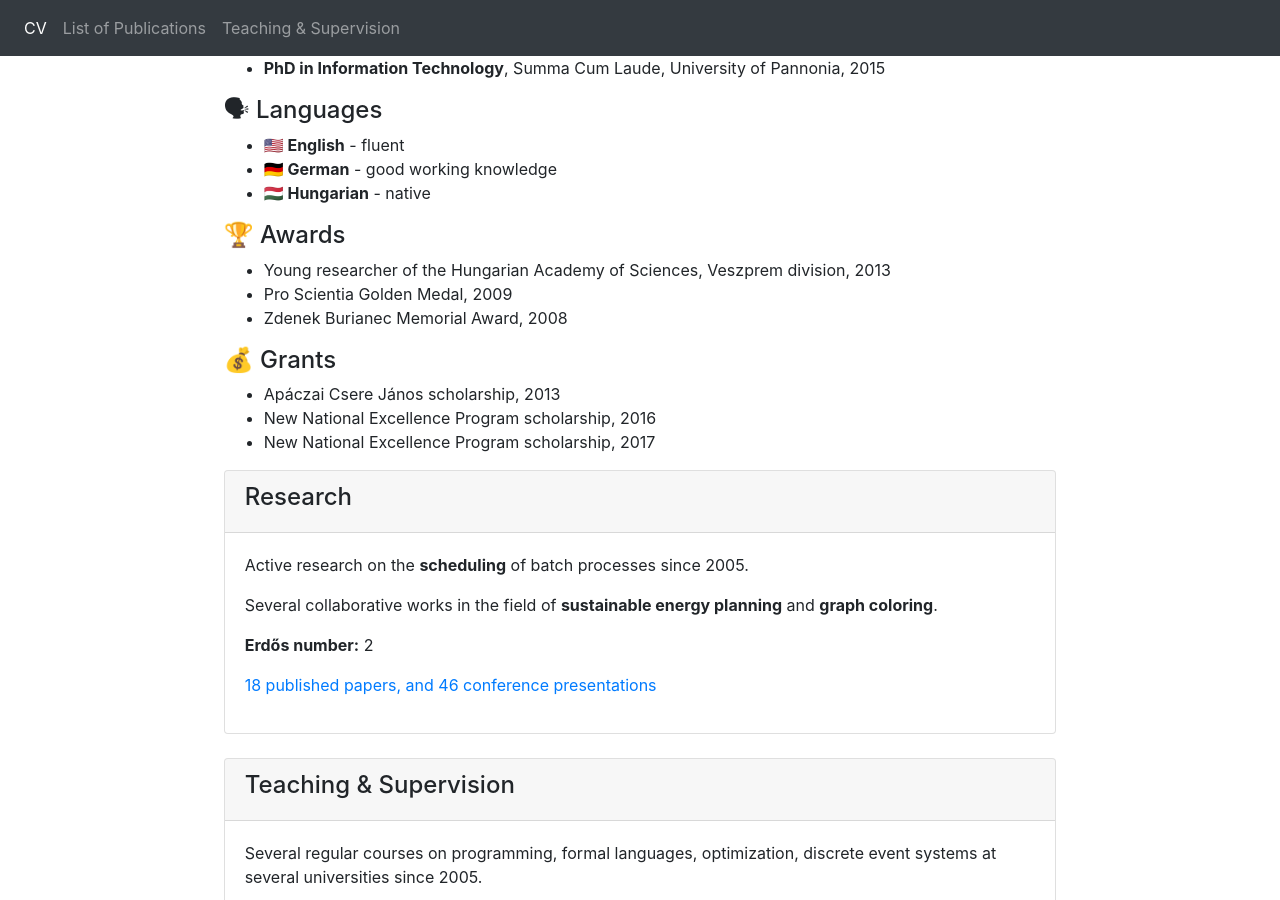
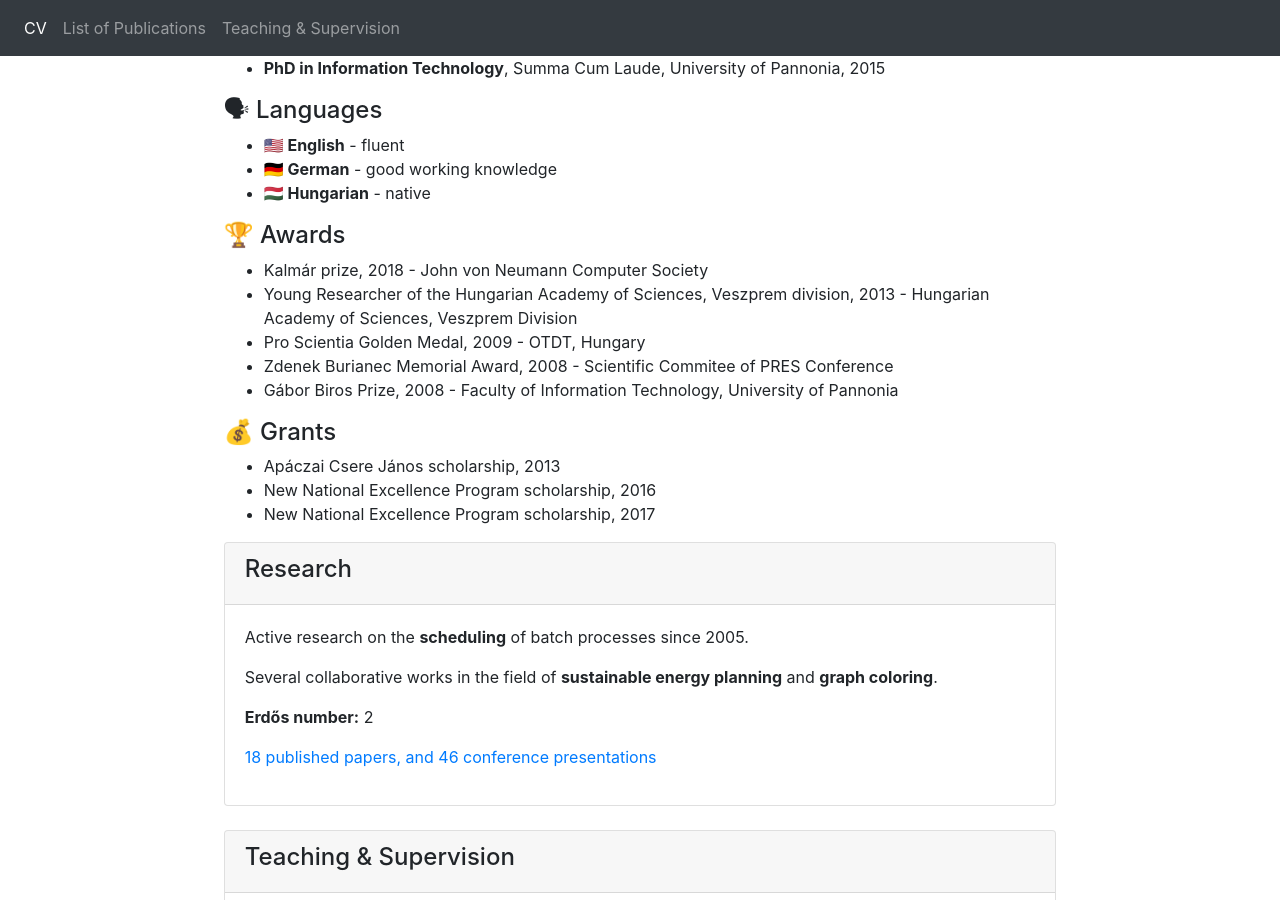
Before and after one commit to hegyhati/hegyhati.github.io, a Jekyll site: the page built from index.html, in a window 1280 px wide and 900 px high, scrolled down 744 px. Built offline with Jekyll 4.4.1, drawn with Linux system fonts in a browser that asks for light colours.

Commit message:
Kalmar-prize

```diff
--- a/_data/awards.json
+++ b/_data/awards.json
@@ -1,6 +1,6 @@
 [
     {
-        "name" : "Gábor Biros Price",
+        "name" : "Gábor Biros Prize",
         "originalname" : "Biros Gábor díj",
         "year" : "2008",
         "givenby" : "Faculty of Information Technology, University of Pannonia"
--- a/index.html
+++ b/index.html
@@ -46,9 +46,10 @@ id: CV
         </ul>
         <h4>🏆 Awards</h4>
         <ul>
-            <li>Young researcher of the Hungarian Academy of Sciences, Veszprem division, 2013</li>
-            <li>Pro Scientia Golden Medal, 2009</li>
-            <li>Zdenek Burianec Memorial Award, 2008</li>
+            {% assign awards = (site.data.awards | sort: "year") | reverse %}
+            {% for award in awards %}
+                <li>{{ award.name }}, {{ award.year }} - {{award.givenby}}</li>
+            {% endfor %}
         </ul>
         <h4>💰 Grants</h4>
         <ul>
```
Also changed, not shown: cv_single_printable.html (+7 -7 lines).
